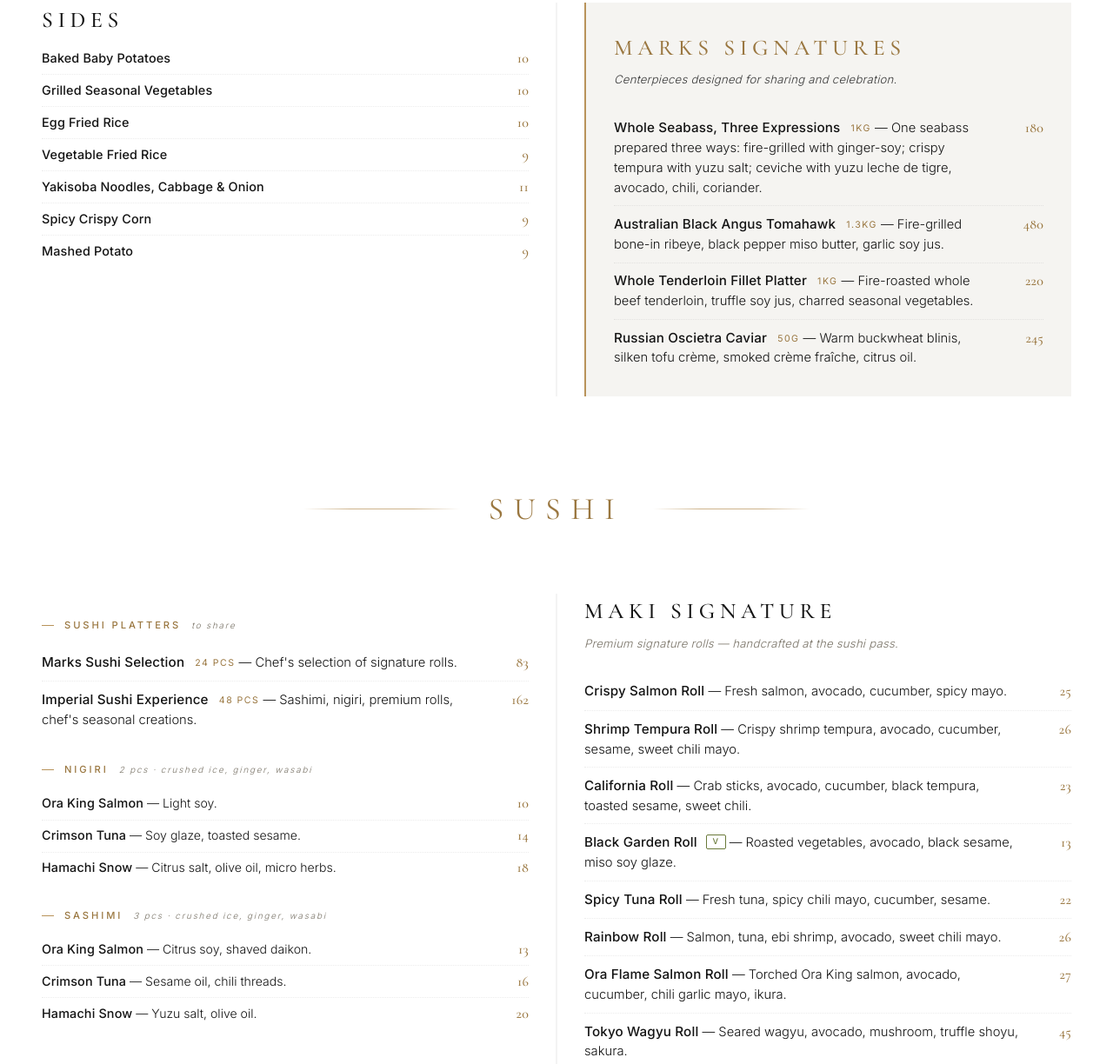
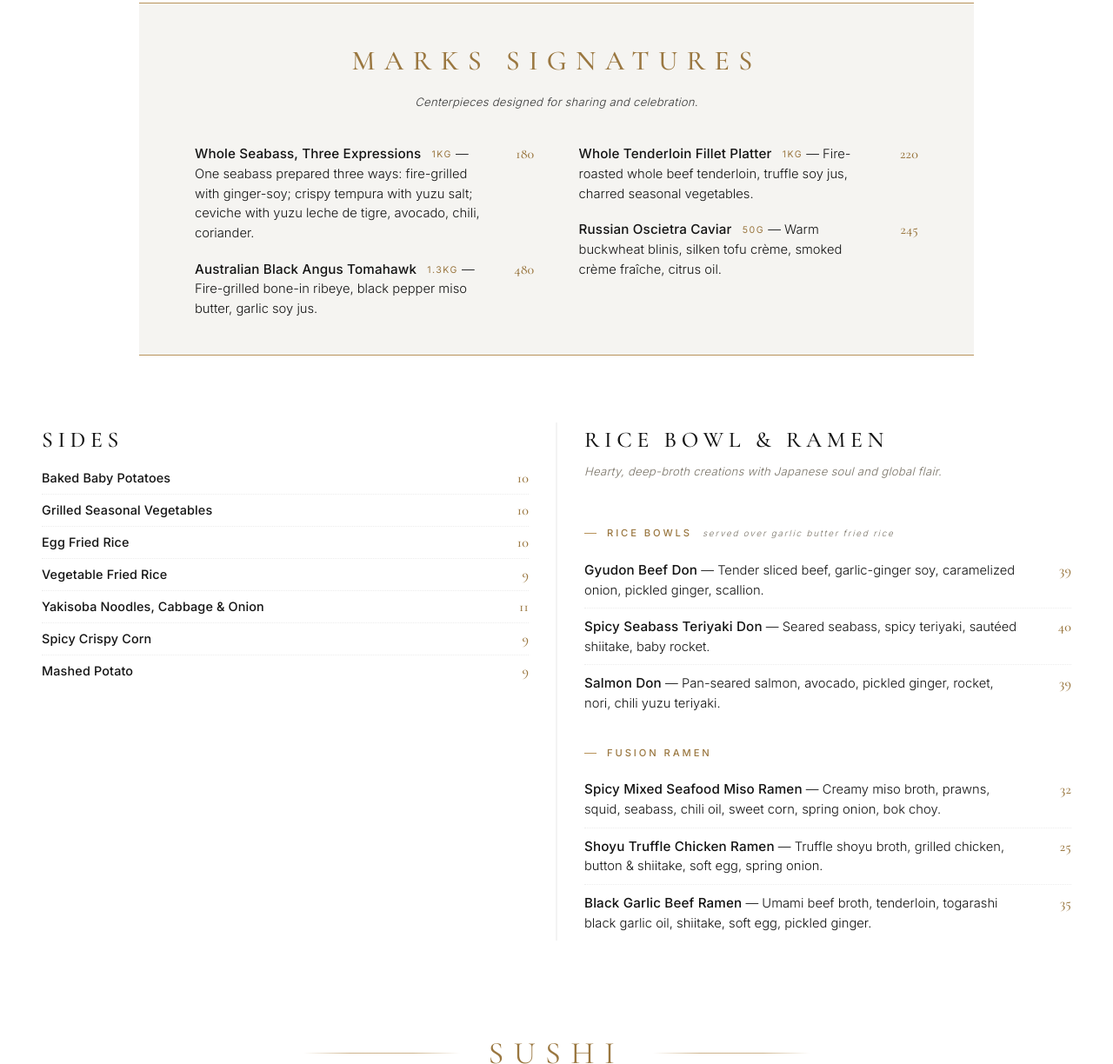
Before and after one commit to iamkolimo/Marks, a plain HTML site: page menu.html in a window 1280 px wide. Shown: the part 2117-3341 px from the top of the page at 87% size. Drawn offline with nearby package versions, Linux system fonts and the light colour scheme.

Commit message:
Menu — Marks Signatures full-width; pair Sides | Rice Bowl & Ramen
- Move Marks Signatures out of the Sides pair-row and into a full-width
  centered list, preserving the gold highlight. Swap the gold border-left
  for symmetric top/bottom rules so the centered layout reads cleanly.
- Pair Sides side-by-side with Rice Bowl & Ramen for a balanced row.
- Promote Dessert to a full-width centered section at the end of the
  menu, completing the courses cleanly.

Co-Authored-By: Claude Opus 4.7 <noreply@anthropic.com>

```diff
--- a/css/menu.css
+++ b/css/menu.css
@@ -552,6 +552,32 @@
   color: var(--ink-soft);
 }
 
+/* When Marks Signatures is full-width centered, swap the left rule for
+   top + bottom gold rules so the layout reads symmetrically. */
+.cat-full.cat-signatures {
+  border-left: 0;
+  border-top: 1px solid var(--gold);
+  border-bottom: 1px solid var(--gold);
+  padding: 2.5rem clamp(1.25rem, 5vw, 4rem) 2rem;
+  max-width: 960px;
+  margin: 0 auto;
+}
+
+.cat-full.cat-signatures .cat-head {
+  font-size: clamp(1.5rem, 2.6vw, 2rem);
+  letter-spacing: 0.32em;
+}
+
+.cat-full.cat-signatures .cat-dishes {
+  text-align: left;
+}
+
+@media (max-width: 680px) {
+  .cat-full.cat-signatures {
+    padding: 1.5rem 1rem 1rem;
+  }
+}
+
 /* Category divider — sits above a paired row to group sections under
    a common banner like "Mains" or "Sushi". */
 .menu-cat-divider {
--- a/menu.html
+++ b/menu.html
@@ -321,21 +321,7 @@
         </section>
         </div>
 
-        <div class="pair-row">
-          <section class="cat">
-          <h2 class="cat-head">Sides</h2>
-          <ul class="cat-dishes dishes-compact">
-            <li class="d"><div class="d-line"><strong class="d-name">Baked Baby Potatoes</strong></div><span class="d-price">10</span></li>
-            <li class="d"><div class="d-line"><strong class="d-name">Grilled Seasonal Vegetables</strong></div><span class="d-price">10</span></li>
-            <li class="d"><div class="d-line"><strong class="d-name">Egg Fried Rice</strong></div><span class="d-price">10</span></li>
-            <li class="d"><div class="d-line"><strong class="d-name">Vegetable Fried Rice</strong></div><span class="d-price">9</span></li>
-            <li class="d"><div class="d-line"><strong class="d-name">Yakisoba Noodles, Cabbage &amp; Onion</strong></div><span class="d-price">11</span></li>
-            <li class="d"><div class="d-line"><strong class="d-name">Spicy Crispy Corn</strong></div><span class="d-price">9</span></li>
-            <li class="d"><div class="d-line"><strong class="d-name">Mashed Potato</strong></div><span class="d-price">9</span></li>
-          </ul>
-        </section>
-
-          <section class="cat cat-signatures">
+        <section class="cat cat-full cat-signatures">
           <h2 class="cat-head">Marks Signatures</h2>
           <p class="cat-lede">Centerpieces designed for sharing and celebration.</p>
           <ul class="cat-dishes">
@@ -370,6 +356,75 @@
                 <span class="d-desc"> — Warm buckwheat blinis, silken tofu crème, smoked crème fraîche, citrus oil.</span>
               </div>
               <span class="d-price">245</span>
+            </li>
+          </ul>
+        </section>
+
+        <div class="pair-row">
+          <section class="cat">
+            <h2 class="cat-head">Sides</h2>
+            <ul class="cat-dishes dishes-compact">
+              <li class="d"><div class="d-line"><strong class="d-name">Baked Baby Potatoes</strong></div><span class="d-price">10</span></li>
+              <li class="d"><div class="d-line"><strong class="d-name">Grilled Seasonal Vegetables</strong></div><span class="d-price">10</span></li>
+              <li class="d"><div class="d-line"><strong class="d-name">Egg Fried Rice</strong></div><span class="d-price">10</span></li>
+              <li class="d"><div class="d-line"><strong class="d-name">Vegetable Fried Rice</strong></div><span class="d-price">9</span></li>
+              <li class="d"><div class="d-line"><strong class="d-name">Yakisoba Noodles, Cabbage &amp; Onion</strong></div><span class="d-price">11</span></li>
+              <li class="d"><div class="d-line"><strong class="d-name">Spicy Crispy Corn</strong></div><span class="d-price">9</span></li>
+              <li class="d"><div class="d-line"><strong class="d-name">Mashed Potato</strong></div><span class="d-price">9</span></li>
+            </ul>
+          </section>
+
+          <section class="cat">
+            <h2 class="cat-head">Rice Bowl &amp; Ramen</h2>
+            <p class="cat-lede">Hearty, deep-broth creations with Japanese soul and global flair.</p>
+
+            <p class="cat-sub">Rice Bowls <span class="cat-sub-meta">served over garlic butter fried rice</span></p>
+            <ul class="cat-dishes">
+              <li class="d">
+                <div class="d-line">
+                  <strong class="d-name">Gyudon Beef Don</strong>
+                  <span class="d-desc"> — Tender sliced beef, garlic-ginger soy, caramelized onion, pickled ginger, scallion.</span>
+                </div>
+                <span class="d-price">39</span>
+              </li>
+              <li class="d">
+                <div class="d-line">
+                  <strong class="d-name">Spicy Seabass Teriyaki Don</strong>
+                  <span class="d-desc"> — Seared seabass, spicy teriyaki, sautéed shiitake, baby rocket.</span>
+                </div>
+                <span class="d-price">40</span>
+              </li>
+              <li class="d">
+                <div class="d-line">
+                  <strong class="d-name">Salmon Don</strong>
+                  <span class="d-desc"> — Pan-seared salmon, avocado, pickled ginger, rocket, nori, chili yuzu teriyaki.</span>
+                </div>
+                <span class="d-price">39</span>
+              </li>
+            </ul>
+
+            <p class="cat-sub">Fusion Ramen</p>
+            <ul class="cat-dishes">
+              <li class="d">
+                <div class="d-line">
+                  <strong class="d-name">Spicy Mixed Seafood Miso Ramen</strong>
+                  <span class="d-desc"> — Creamy miso broth, prawns, squid, seabass, chili oil, sweet corn, spring onion, bok choy.</span>
+                </div>
+                <span class="d-price">32</span>
+              </li>
+              <li class="d">
+                <div class="d-line">
+                  <strong class="d-name">Shoyu Truffle Chicken Ramen</strong>
+                  <span class="d-desc"> — Truffle shoyu broth, grilled chicken, button &amp; shiitake, soft egg, spring onion.</span>
+                </div>
+                <span class="d-price">25</span>
+              </li>
+              <li class="d">
+                <div class="d-line">
+                  <strong class="d-name">Black Garlic Beef Ramen</strong>
+                  <span class="d-desc"> — Umami beef broth, tenderloin, togarashi black garlic oil, shiitake, soft egg, pickled ginger.</span>
+                </div>
+                <span class="d-price">35</span>
               </li>
             </ul>
           </section>
@@ -529,62 +584,7 @@
         </section>
         </div>
 
-        <div class="pair-row">
-          <section class="cat">
-          <h2 class="cat-head">Rice Bowl &amp; Ramen</h2>
-          <p class="cat-lede">Hearty, deep-broth creations with Japanese soul and global flair.</p>
-
-          <p class="cat-sub">Rice Bowls <span class="cat-sub-meta">served over garlic butter fried rice</span></p>
-          <ul class="cat-dishes">
-            <li class="d">
-              <div class="d-line">
-                <strong class="d-name">Gyudon Beef Don</strong>
-                <span class="d-desc"> — Tender sliced beef, garlic-ginger soy, caramelized onion, pickled ginger, scallion.</span>
-              </div>
-              <span class="d-price">39</span>
-            </li>
-            <li class="d">
-              <div class="d-line">
-                <strong class="d-name">Spicy Seabass Teriyaki Don</strong>
-                <span class="d-desc"> — Seared seabass, spicy teriyaki, sautéed shiitake, baby rocket.</span>
-              </div>
-              <span class="d-price">40</span>
-            </li>
-            <li class="d">
-              <div class="d-line">
-                <strong class="d-name">Salmon Don</strong>
-                <span class="d-desc"> — Pan-seared salmon, avocado, pickled ginger, rocket, nori, chili yuzu teriyaki.</span>
-              </div>
-              <span class="d-price">39</span>
-            </li>
-          </ul>
-
-          <p class="cat-sub">Fusion Ramen</p>
-          <ul class="cat-dishes">
-            <li class="d">
-              <div class="d-line">
-                <strong class="d-name">Spicy Mixed Seafood Miso Ramen</strong>
-                <span class="d-desc"> — Creamy miso broth, prawns, squid, seabass, chili oil, sweet corn, spring onion, bok choy.</span>
-              </div>
-              <span class="d-price">32</span>
-            </li>
-            <li class="d">
-              <div class="d-line">
-                <strong class="d-name">Shoyu Truffle Chicken Ramen</strong>
-                <span class="d-desc"> — Truffle shoyu broth, grilled chicken, button &amp; shiitake, soft egg, spring onion.</span>
-              </div>
-              <span class="d-price">25</span>
-            </li>
-            <li class="d">
-              <div class="d-line">
-                <strong class="d-name">Black Garlic Beef Ramen</strong>
-                <span class="d-desc"> — Umami beef broth, tenderloin, togarashi black garlic oil, shiitake, soft egg, pickled ginger.</span>
-              </div>
-              <span class="d-price">35</span>
-            </li>
-          </ul>
-        </section>
-          <section class="cat">
+        <section class="cat cat-full">
           <h2 class="cat-head">Dessert</h2>
           <p class="cat-lede">Modern Japanese-inspired indulgence.</p>
           <ul class="cat-dishes">
@@ -639,7 +639,6 @@
             </li>
           </ul>
         </section>
-        </div>
 
 
 
```
Lines whose indentation alone changed are shown as unchanged.
